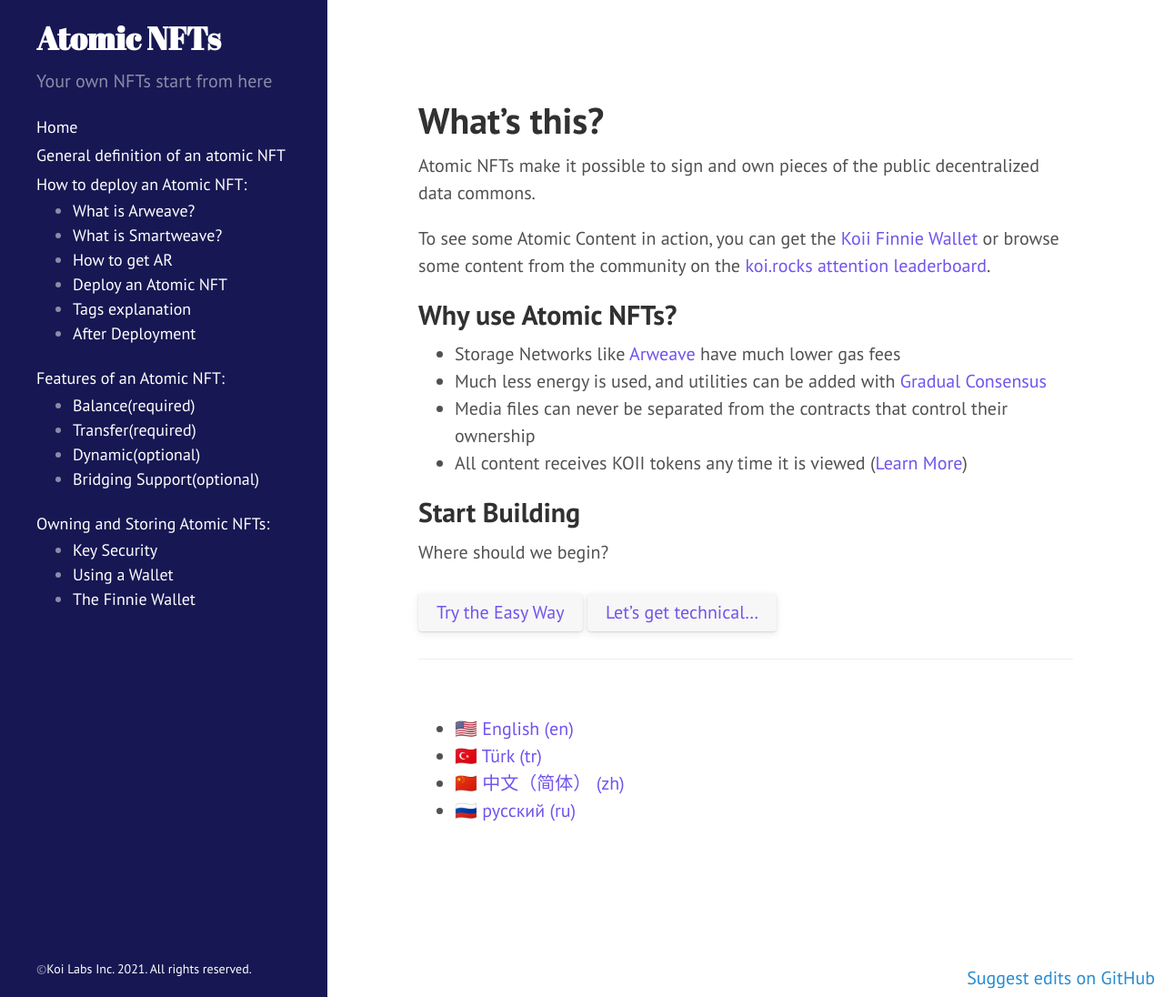
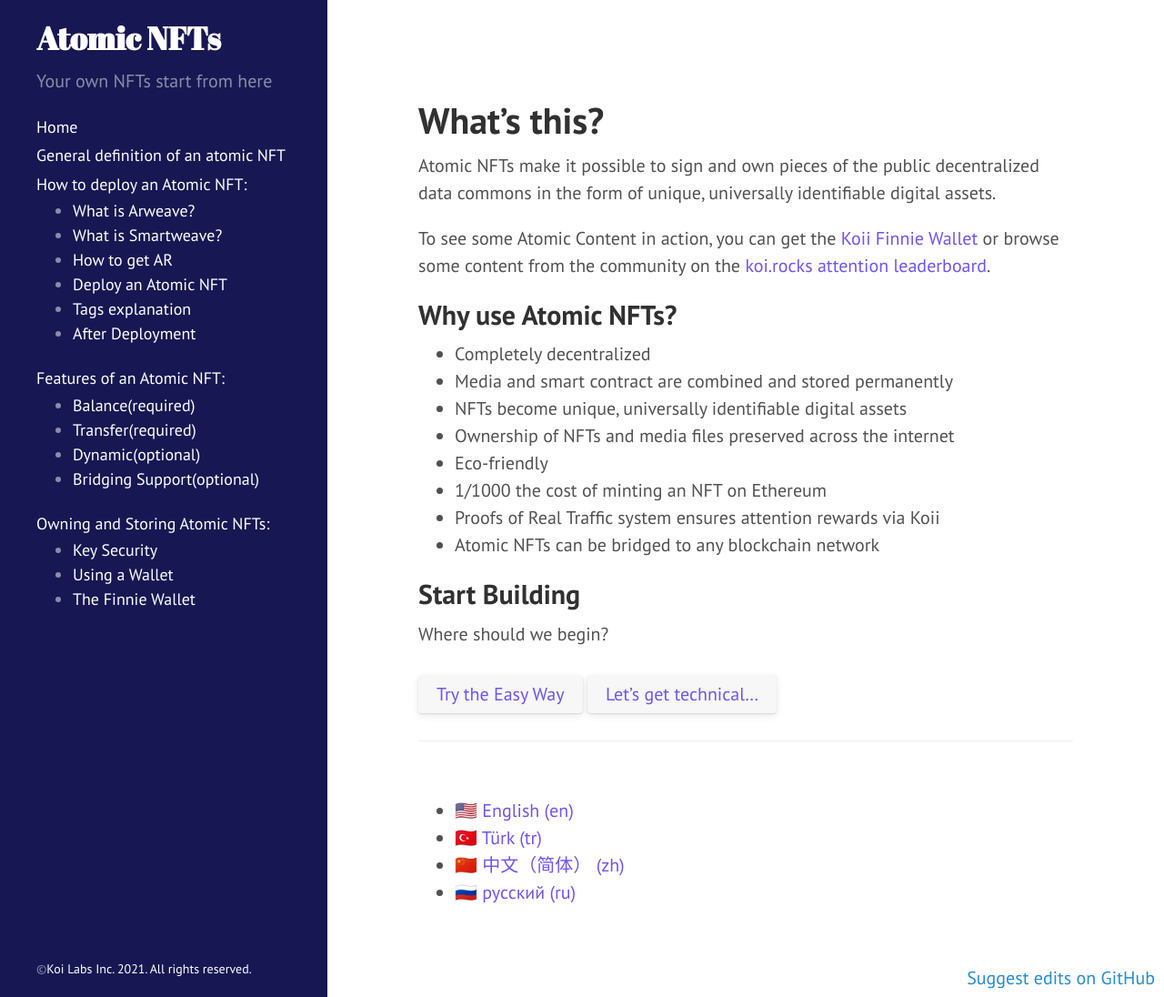
Before and after one commit to atomic-nfts/site, a Jekyll site: the page built from en/index.md, in a window 1280 px wide and 1096 px high. Shown: the whole window at 91% size. Built offline with Jekyll 4.4.1, drawn with Linux system fonts in a browser that asks for light colours; nearby versions of some CDN libraries.

Commit message:
Update index.md

```diff
--- a/en/index.md
+++ b/en/index.md
@@ -4,7 +4,7 @@
 lang: en
 ---
 
-Atomic NFTs make it possible to sign and own pieces of the public decentralized data commons.
+Atomic NFTs make it possible to sign and own pieces of the public decentralized data commons in the form of unique, universally identifiable digital assets.
 {: .fs-6 .fw-300 }
 
 To see some Atomic Content in action, you can get the [Koii Finnie Wallet](https://chrome.google.com/webstore/detail/finnie/cjmkndjhnagcfbpiemnkdpomccnjblmj){:target="\_blank"} or browse some content from the community on the [koi.rocks attention leaderboard](https://koi.rocks/){:target="\_blank"}.
@@ -12,10 +12,14 @@
 
 ## Why use Atomic NFTs?
 
-- Storage Networks like [Arweave](https://arweave.org){:target="\_blank"} have much lower gas fees
-- Much less energy is used, and utilities can be added with [Gradual Consensus](https://koii.network/gradual-consensus.pdf){:target="\_blank"}
-- Media files can never be separated from the contracts that control their ownership
-- All content receives KOII tokens any time it is viewed ([Learn More](https://koii.network/lightpaper.pdf){:target="\_blank"})
+- Completely decentralized
+- Media and smart contract are combined and stored permanently
+- NFTs become unique, universally identifiable digital assets
+- Ownership of NFTs and media files preserved across the internet
+- Eco-friendly
+- 1/1000 the cost of minting an NFT on Ethereum
+- Proofs of Real Traffic system ensures attention rewards via Koii
+- Atomic NFTs can be bridged to any blockchain network
 
 ## Start Building
 
```
